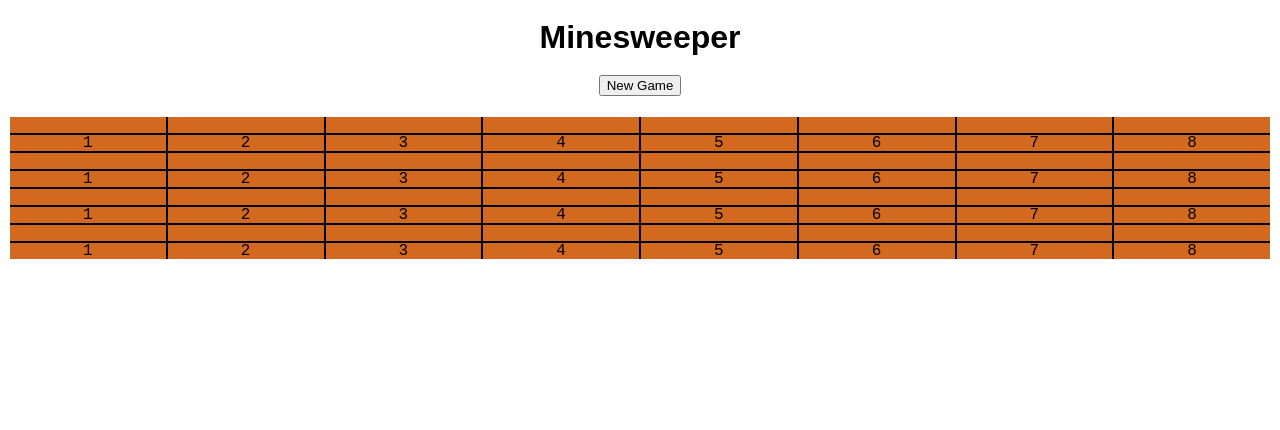
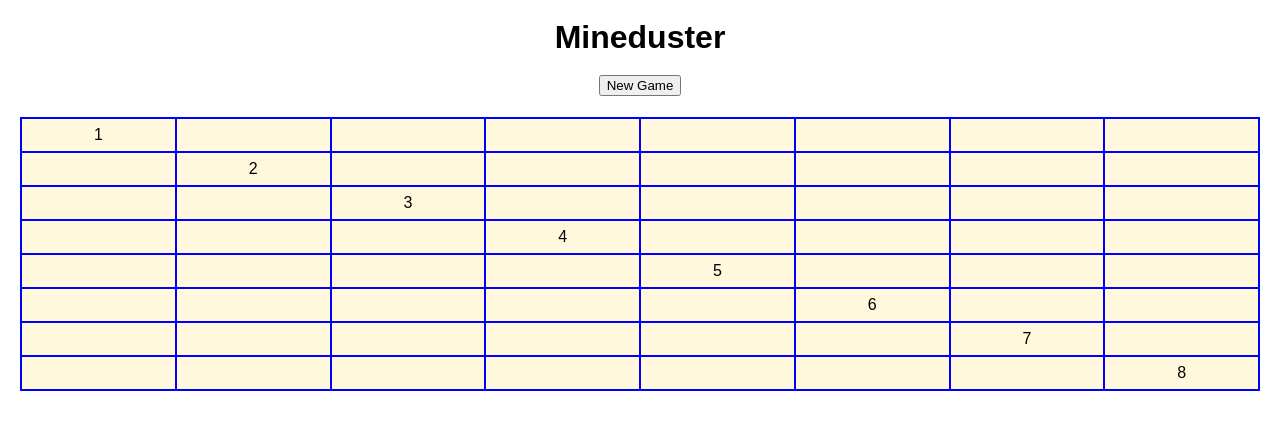
Before and after one commit to vickiticki/minesweeper, a React (Create React App) app: page / in a window 1280 px wide. Shown: the top 430 px of the page. Built offline with nearby package versions, Linux system fonts and the light colour scheme.

Commit message:
changed cells to divs

```diff
--- a/src/App.jsx
+++ b/src/App.jsx
@@ -9,19 +9,19 @@ export class App extends Component {
   // }
 
   state = {
+    id: 1,
     board: [
-      [' ', ' ', ' ', ' ', ' ', ' ', ' ', ' '],
-      ['1', '2', '3', '4', '5', '6', '7', '8'],
-      [' ', ' ', ' ', ' ', ' ', ' ', ' ', ' '],
-      ['1', '2', '3', '4', '5', '6', '7', '8'],
-      [' ', ' ', ' ', ' ', ' ', ' ', ' ', ' '],
-      ['1', '2', '3', '4', '5', '6', '7', '8'],
-      [' ', ' ', ' ', ' ', ' ', ' ', ' ', ' '],
-      ['1', '2', '3', '4', '5', '6', '7', '8'],
+      [' 1', ' ', ' ', ' ', ' ', ' ', ' ', ' '],
+      [' ', ' 2', ' ', ' ', ' ', ' ', ' ', ' '],
+      [' ', ' ', ' 3', ' ', ' ', ' ', ' ', ' '],
+      [' ', ' ', ' ', ' 4', ' ', ' ', ' ', ' '],
+      [' ', ' ', ' ', ' ', ' 5', ' ', ' ', ' '],
+      [' ', ' ', ' ', ' ', ' ', ' 6', ' ', ' '],
+      [' ', ' ', ' ', ' ', ' ', ' ', ' 7', ' '],
+      [' ', ' ', ' ', ' ', ' ', ' ', ' ', ' 8'],
     ],
-    id: null,
     mines: 10,
-    // state: new,
+    state: 'new',
   }
 
   handleClickCell = (row, column) => {
@@ -31,26 +31,43 @@ export class App extends Component {
     return (
       <div>
         <h1 className="the top of the page">
-          <header>Minesweeper</header>
+          <header>Mineduster</header>
         </h1>
         <h1>
           <button>New Game</button>
         </h1>
-        <ul>
+        <div className="whole board">
           {this.state.board.map((boardRow, rowIndex) => {
             return boardRow.map((cell, columnIndex) => {
               return (
-                <li
+                <div
+                  className="individual cell"
                   key={columnIndex}
                   onClick={() => this.handleClickCell(rowIndex, columnIndex)}
                 >
                   {cell}
-                </li>
+                </div>
               )
             })
           })}
-        </ul>
+        </div>
       </div>
     )
   }
 }
+
+{
+  /* <div>
+  {this.state.board.map((row, rowId) => (
+    return(
+      <div className='row'>
+        {row.map((cell, columnIndex) => (
+          return(
+            <div className='cell'></div>
+          )
+        )))}
+      </div>
+    )
+  ))}
+</div> */
+}
--- a/src/index.scss
+++ b/src/index.scss
@@ -14,6 +14,25 @@ body {
 h1 {
   display: flex;
   justify-content: center;
+}
+
+.whole {
+  // display: flex;
+  // display: wrap;
+  display: grid;
+  grid-template: 1fr 1fr 1fr 1fr 1fr 1fr 1fr 1fr / 1fr 1fr 1fr 1fr 1fr 1fr 1fr 1fr;
+  gap: 2px;
+  background-color: blue;
+  margin: 20px;
+  border: 2px solid blue;
+}
+
+.cell {
+  display: flex;
+  justify-content: center;
+  align-items: center;
+  background-color: cornsilk;
+  padding: 8px;
 }
 ul,
 li {
@@ -36,7 +55,7 @@ ul {
   /* Set the background color that will show through the gap */
   // background-color: var(--square-text-color);
   background-color: black;
-  margin: 10px;
+  margin: 20px;
 }
 
 ul li {
@@ -55,4 +74,5 @@ ul li {
   align-items: center;
   justify-content: center;
   transition: 1s font-size ease-in-out;
+  padding: 10px 4px;
 }
```
